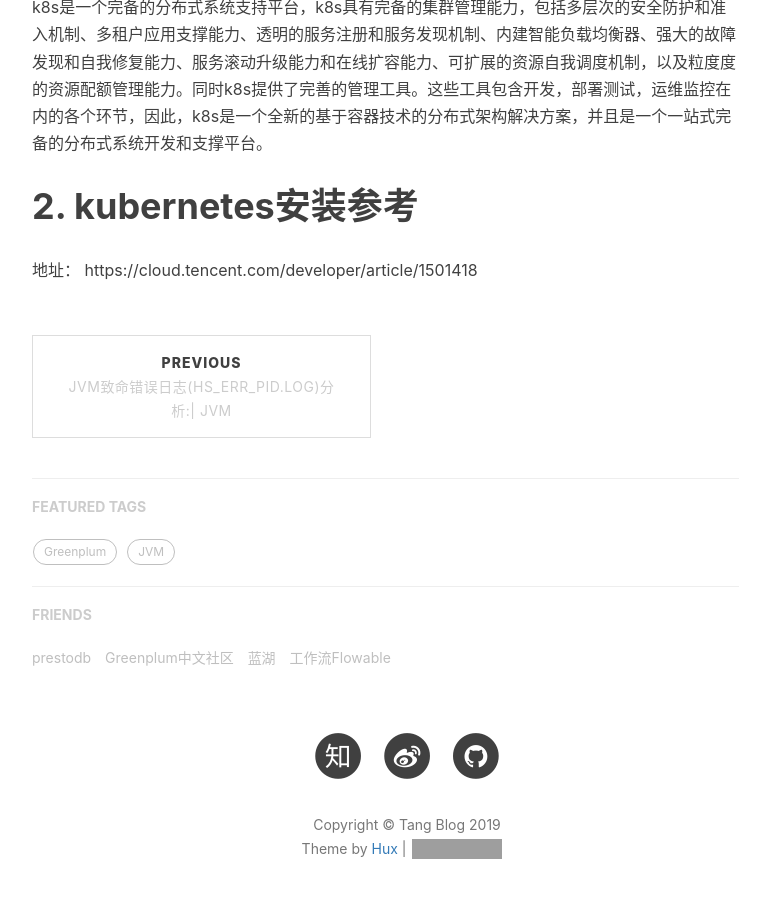
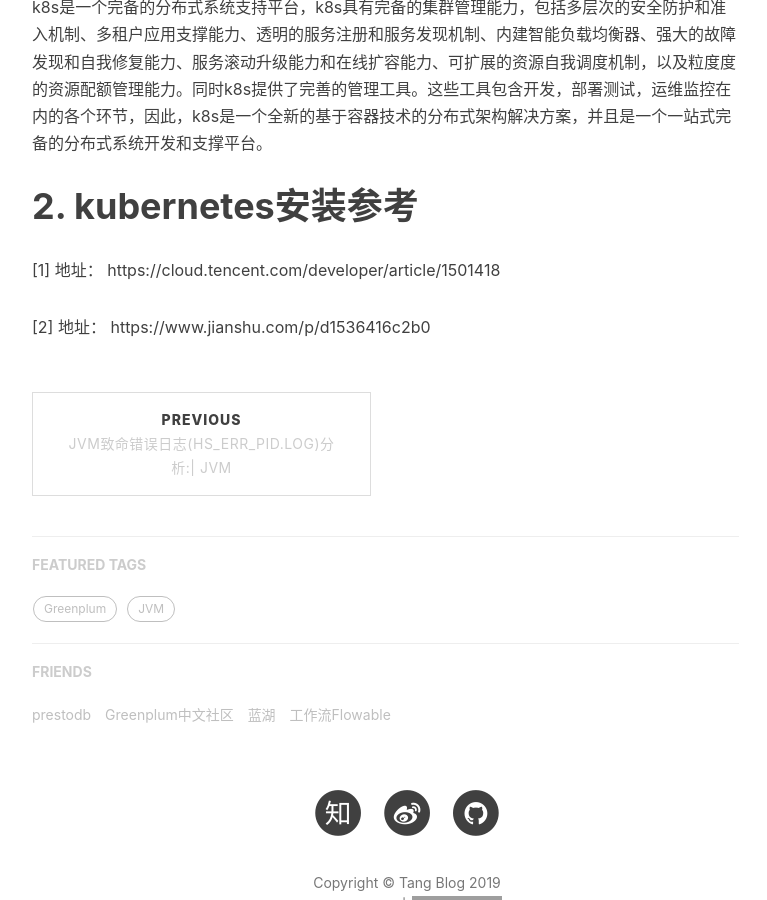
Before and after one commit to tangyibo/tangyibo.github.io, a Jekyll site: the page built from _posts/2019-12-24-k8s-study-centos-container.md, in a window 1280 px wide and 900 px high, scrolled down 794 px. Shown: the whole window, without its empty margins (233-1000 px from the left). Built offline with Jekyll 4.4.1, drawn with Linux system fonts in a browser that asks for light colours; nearby versions of some CDN libraries; comment, search, counter and statistics services are not loaded; grey boxes are pictures that could not be loaded.

Commit message:
补充修改

```diff
--- a/_posts/2019-12-24-k8s-study-centos-container.md
+++ b/_posts/2019-12-24-k8s-study-centos-container.md
@@ -17,4 +17,6 @@ k8s是一个完备的分布式系统支持平台，k8s具有完备的集群管
 
 # 2. kubernetes安装参考
 
-地址： https://cloud.tencent.com/developer/article/1501418
+[1] 地址： https://cloud.tencent.com/developer/article/1501418
+
+[2] 地址： https://www.jianshu.com/p/d1536416c2b0
```
